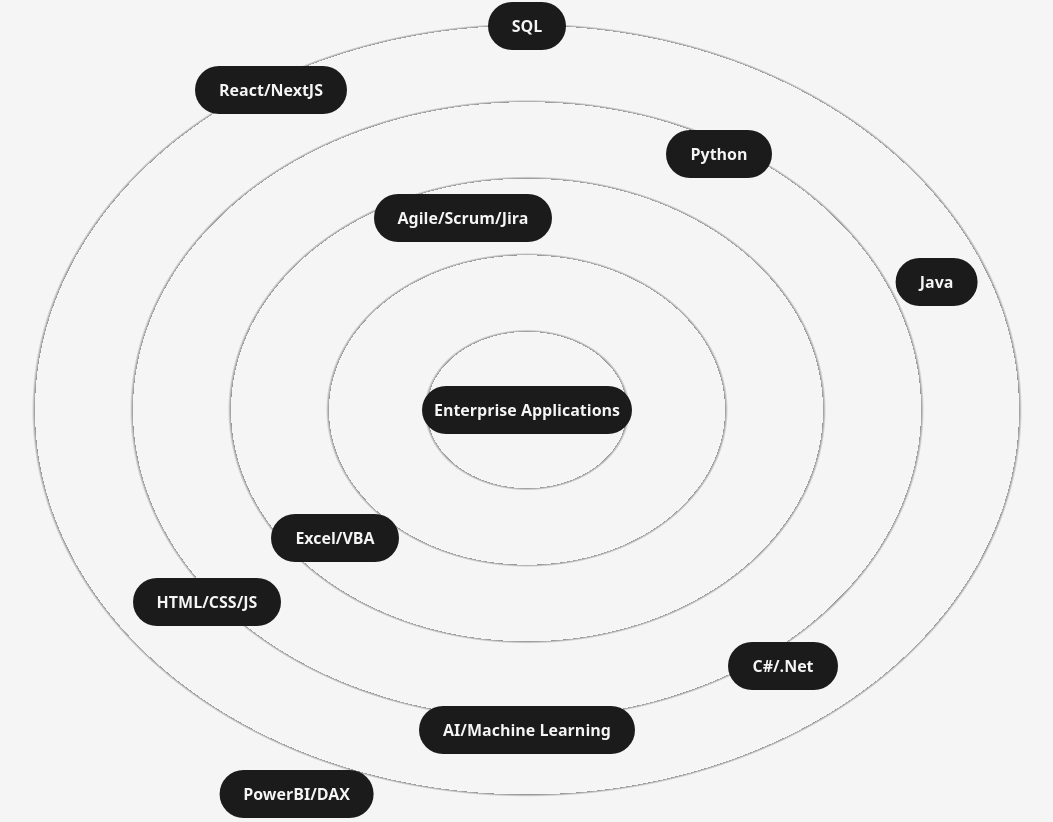
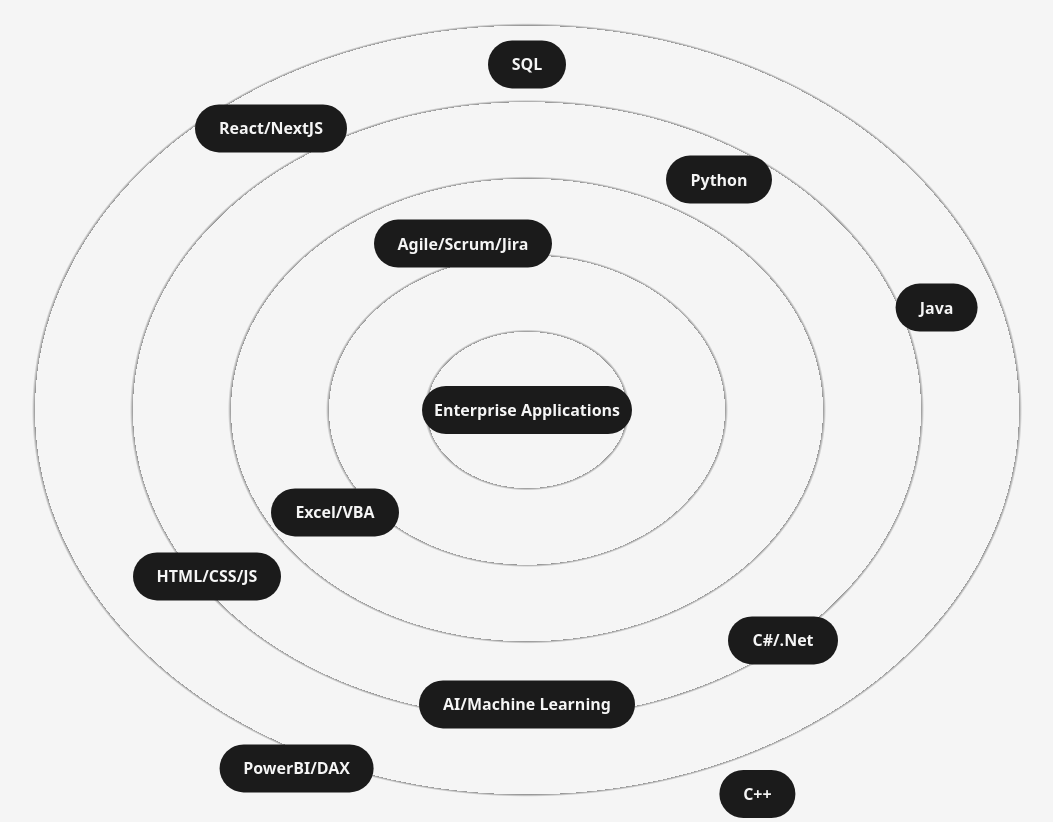
Before and after one commit to CAAA333/ca-portfolio, a Next.js app: page /about in a window 1280 px wide. Shown: the part 1258-2080 px from the top of the page, without its empty margins (113-1166 px from the left). Built offline with nearby package versions, Linux system fonts and the light colour scheme.

Commit message:
update profile pic

```diff
--- a/src/components/Education.js
+++ b/src/components/Education.js
@@ -54,13 +54,13 @@ const Education = () => {
           <Details
             type="Bachelor Of Arts"
             // time='2016-2020'
-            place="Hamilton College"
+            place="Hamilton College, Clinton, NY"
             info="Major: Economics; relevant courses included Statistics, Computer Science, Physics, Mathematics."
           />
           <Details
             type="General Course Degree"
             // time='2016-2020'
-            place="London School of Economics (LSE)"
+            place="London School of Economics (LSE), London, England"
             info="Courses: Monetary Economics, International Economics, and Economic History"
           />
         </ul>
--- a/src/components/Skills.js
+++ b/src/components/Skills.js
@@ -36,17 +36,17 @@ const Skills = () => {
           Enterprise Applications
         </motion.div>
 
-        <Skill name="SQL" x="0vw" y="-30vw" />
-        <Skill name="React/NextJS" x="-20vw" y="-25vw" />
-        <Skill name="Python" x="15vw" y="-20vw" />
-        <Skill name="Agile/Scrum/Jira" x="-5vw" y="-15vw" />
-        <Skill name="Java" x="32vw" y="-10vw" />
-        <Skill name="Excel/VBA" x="-15vw" y="10vw" />
-        <Skill name="HTML/CSS/JS" x="-25vw" y="15vw" />
-        <Skill name="C#/.Net" x="20vw" y="20vw" />
-        <Skill name="AI/Machine Learning" x="0vw" y="25vw" />
-        <Skill name="PowerBI/DAX" x="-18vw" y="30vw" />
-        <Skill name="C++" x="18vw" y="35vw" />
+        <Skill name="SQL" x="0vw" y="-27vw" />
+        <Skill name="React/NextJS" x="-20vw" y="-22vw" />
+        <Skill name="Python" x="15vw" y="-18vw" />
+        <Skill name="Agile/Scrum/Jira" x="-5vw" y="-13vw" />
+        <Skill name="Java" x="32vw" y="-8vw" />
+        <Skill name="Excel/VBA" x="-15vw" y="8vw" />
+        <Skill name="HTML/CSS/JS" x="-25vw" y="13vw" />
+        <Skill name="C#/.Net" x="20vw" y="18vw" />
+        <Skill name="AI/Machine Learning" x="0vw" y="23vw" />
+        <Skill name="PowerBI/DAX" x="-18vw" y="28vw" />
+        <Skill name="C++" x="18vw" y="30vw" />
       </div>
     </>
   );
--- a/src/pages/index.js
+++ b/src/pages/index.js
@@ -1,7 +1,7 @@
 import Layout from "@/components/Layout";
 import Head from "next/head";
 import Image from "next/image";
-import profilePic from "../../public/images/profile/ChrisAneyAG1-removebg-preview.png";
+import profilePic from "../../public/images/profile/ChrisAney2-removebg-preview.png";
 import AnimatedText from "@/components/AnimatedText";
 import Link from "next/link";
 import { LinkArrow } from "@/components/Icons";
```
